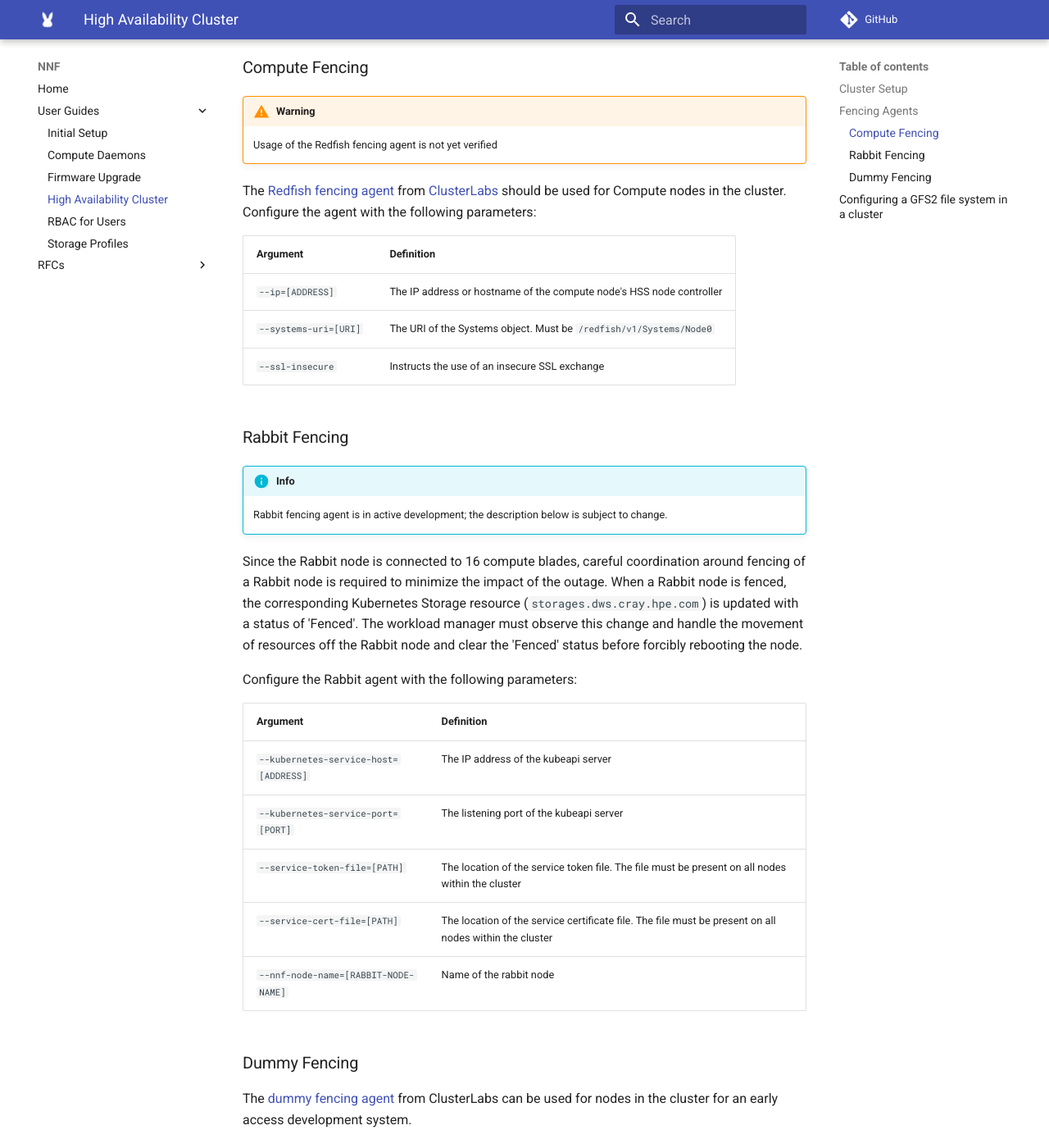
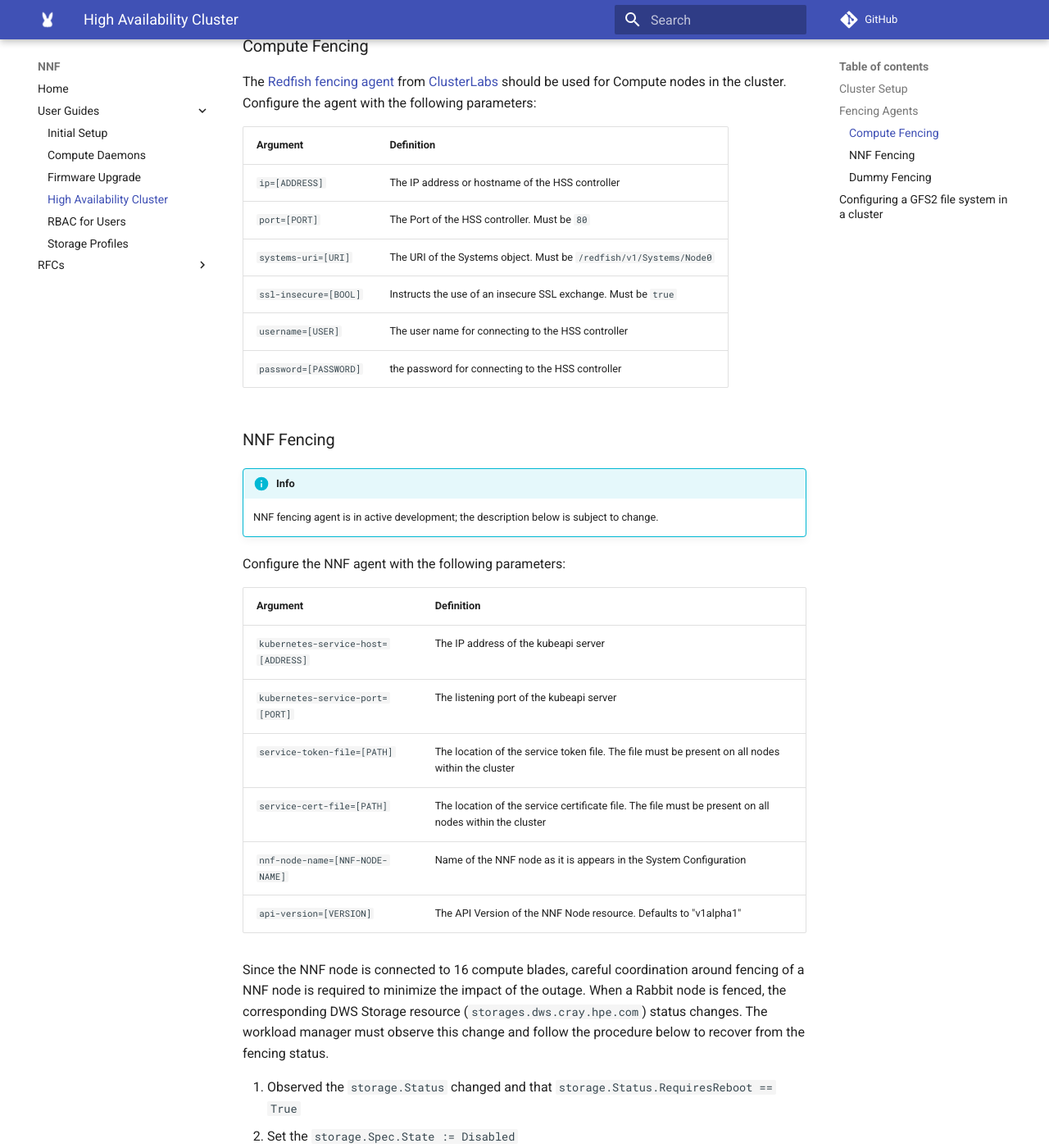
Before and after one commit to NearNodeFlash/NearNodeFlash.github.io, an MkDocs documentation site: the page built from docs/guides/ha-cluster/readme.md, in a window 1280 px wide and 1400 px high, scrolled down 759 px. Shown: the whole window at 82% size. Built offline with MkDocs 1.6.1 and Material for MkDocs 9.7.7, drawn with Linux system fonts in a browser that asks for light colours; comment, search, counter and statistics services are not loaded; some of the changed text lies outside the part shown.

Commit message:
Changes for NNF Fencing
Signed-off-by: Nate Thornton <nate.thornton@hpe.com>

```diff
--- a/docs/guides/ha-cluster/readme.md
+++ b/docs/guides/ha-cluster/readme.md
@@ -5,10 +5,10 @@
 
 # High Availability Cluster
 
-Rabbit software supports provisioning of Red Hat GFS2 (Global File System 2) storage. Per Red Hat:
+NNF software supports provisioning of Red Hat GFS2 (Global File System 2) storage. Per RedHat:
 > GFS2 allows multiple nodes to share storage at a block level as if the storage were connected locally to each cluster node. GFS2 cluster file system requires a cluster infrastructure.
 
-Therefore, in order to use GFS2, the Rabbit and its associated compute nodes must form a high availability cluster.
+Therefore, in order to use GFS2, the NNF node and its associated compute nodes must form a high availability cluster.
 
 ## Cluster Setup
 
@@ -24,34 +24,42 @@
 
 ### Compute Fencing
 
-!!! warning
-    Usage of the Redfish fencing agent is not yet verified
-
 The [Redfish fencing agent](https://github.com/ClusterLabs/fence-agents/tree/main/agents/redfish) from [ClusterLabs](https://github.com/ClusterLabs/fence-agents) should be used for Compute nodes in the cluster. Configure the agent with the following parameters:
 
 | Argument | Definition |
 | -------- | ---------- |
-| `--ip=[ADDRESS]` | The IP address or hostname of the compute node's HSS node controller |
-|`--systems-uri=[URI]` | The URI of the Systems object. Must be `/redfish/v1/Systems/Node0` |
-|`--ssl-insecure` | Instructs the use of an insecure SSL exchange |
+| `ip=[ADDRESS]` | The IP address or hostname of the HSS controller |
+| `port=[PORT]` | The Port of the HSS controller. Must be `80` |
+| `systems-uri=[URI]` | The URI of the Systems object. Must be `/redfish/v1/Systems/Node0` |
+| `ssl-insecure=[BOOL]` | Instructs the use of an insecure SSL exchange. Must be `true` |
+| `username=[USER]` | The user name for connecting to the HSS controller |
+| `password=[PASSWORD]` | the password for connecting to the HSS controller |
 
 
-### Rabbit Fencing
+### NNF Fencing
 
 !!! info
-    Rabbit fencing agent is in active development; the description below is subject to change.
+    NNF fencing agent is in active development; the description below is subject to change.
 
-Since the Rabbit node is connected to 16 compute blades, careful coordination around fencing of a Rabbit node is required to minimize the impact of the outage. When a Rabbit node is fenced, the corresponding Kubernetes Storage resource (`storages.dws.cray.hpe.com`) is updated with a status of 'Fenced'. The workload manager must observe this change and handle the movement of resources off the Rabbit node and clear the 'Fenced' status before forcibly rebooting the node.
-
-Configure the Rabbit agent with the following parameters:
+Configure the NNF agent with the following parameters:
 
 | Argument | Definition |
 | -------- | ---------- |
-| `--kubernetes-service-host=[ADDRESS]` | The IP address of the kubeapi server |
-| `--kubernetes-service-port=[PORT]` | The listening port of the kubeapi server |
-| `--service-token-file=[PATH]` | The location of the service token file. The file must be present on all nodes within the cluster |
-| `--service-cert-file=[PATH]` | The location of the service certificate file. The file must be present on all nodes within the cluster |
-| `--nnf-node-name=[RABBIT-NODE-NAME]` | Name of the rabbit node |
+| `kubernetes-service-host=[ADDRESS]` | The IP address of the kubeapi server |
+| `kubernetes-service-port=[PORT]` | The listening port of the kubeapi server |
+| `service-token-file=[PATH]` | The location of the service token file. The file must be present on all nodes within the cluster |
+| `service-cert-file=[PATH]` | The location of the service certificate file. The file must be present on all nodes within the cluster |
+| `nnf-node-name=[NNF-NODE-NAME]` | Name of the NNF node as it is appears in the System Configuration |
+| `api-version=[VERSION]` | The API Version of the NNF Node resource. Defaults to "v1alpha1" |
+
+Since the NNF node is connected to 16 compute blades, careful coordination around fencing of a NNF node is required to minimize the impact of the outage. When a Rabbit node is fenced, the corresponding DWS Storage resource (`storages.dws.cray.hpe.com`) status changes. The workload manager must observe this change and follow the procedure below to recover from the fencing status.
+
+1. Observed the `storage.Status` changed and that `storage.Status.RequiresReboot == True`
+2. Set the `storage.Spec.State := Disabled`
+4. Wait for a change to the Storage status `storage.Status.State == Disabled`
+5. Reboot the NNF node
+6. Set the `storage.Spec.State := Enabled`
+7. Wait for `storage.Status.State == Enabled`
 
 ### Dummy Fencing
 
```
Also changed, not shown: docs/guides/ha-cluster/fence_nnf.py (added, +217 -0 lines), docs/guides/ha-cluster/notes.md (added, +5 -0 lines).
